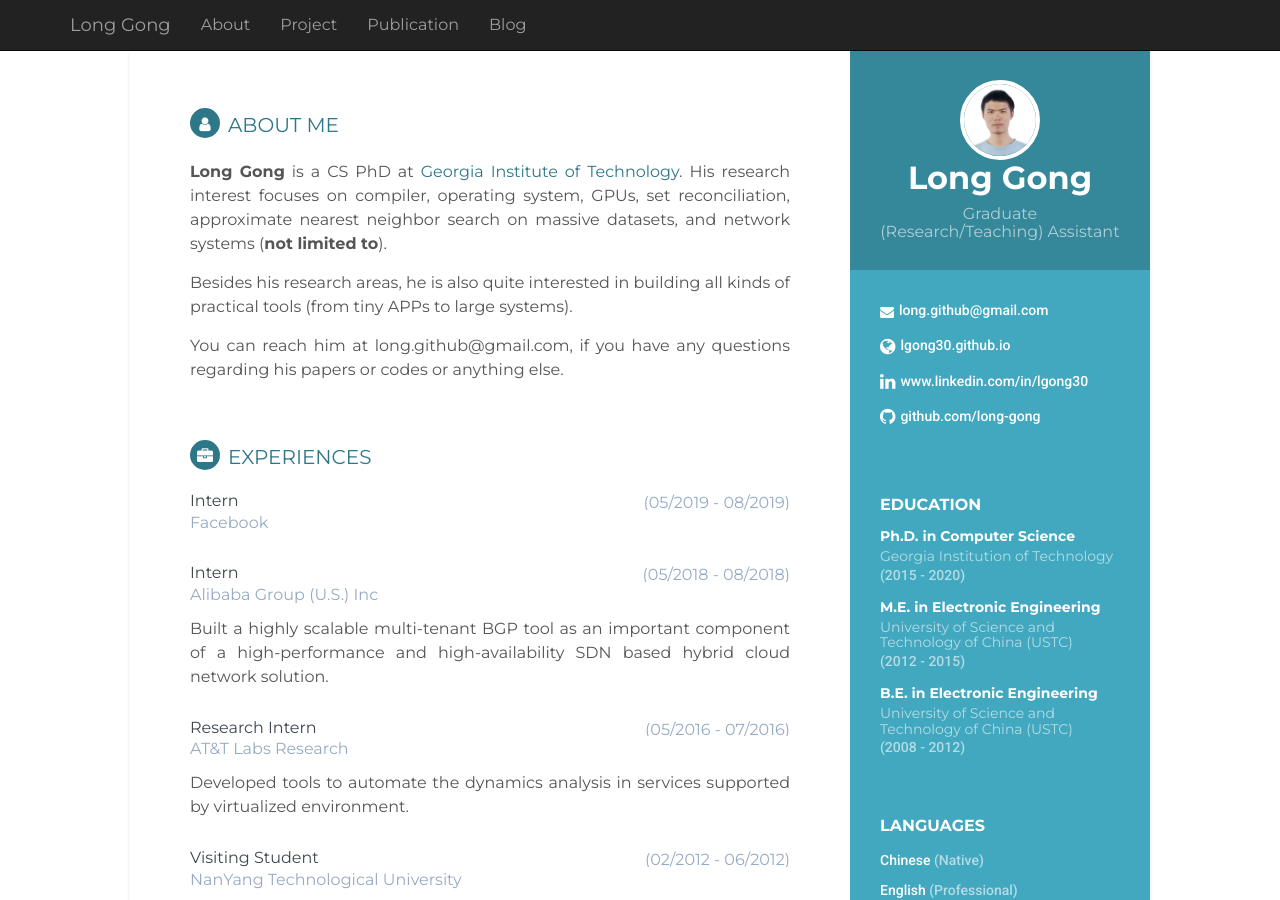
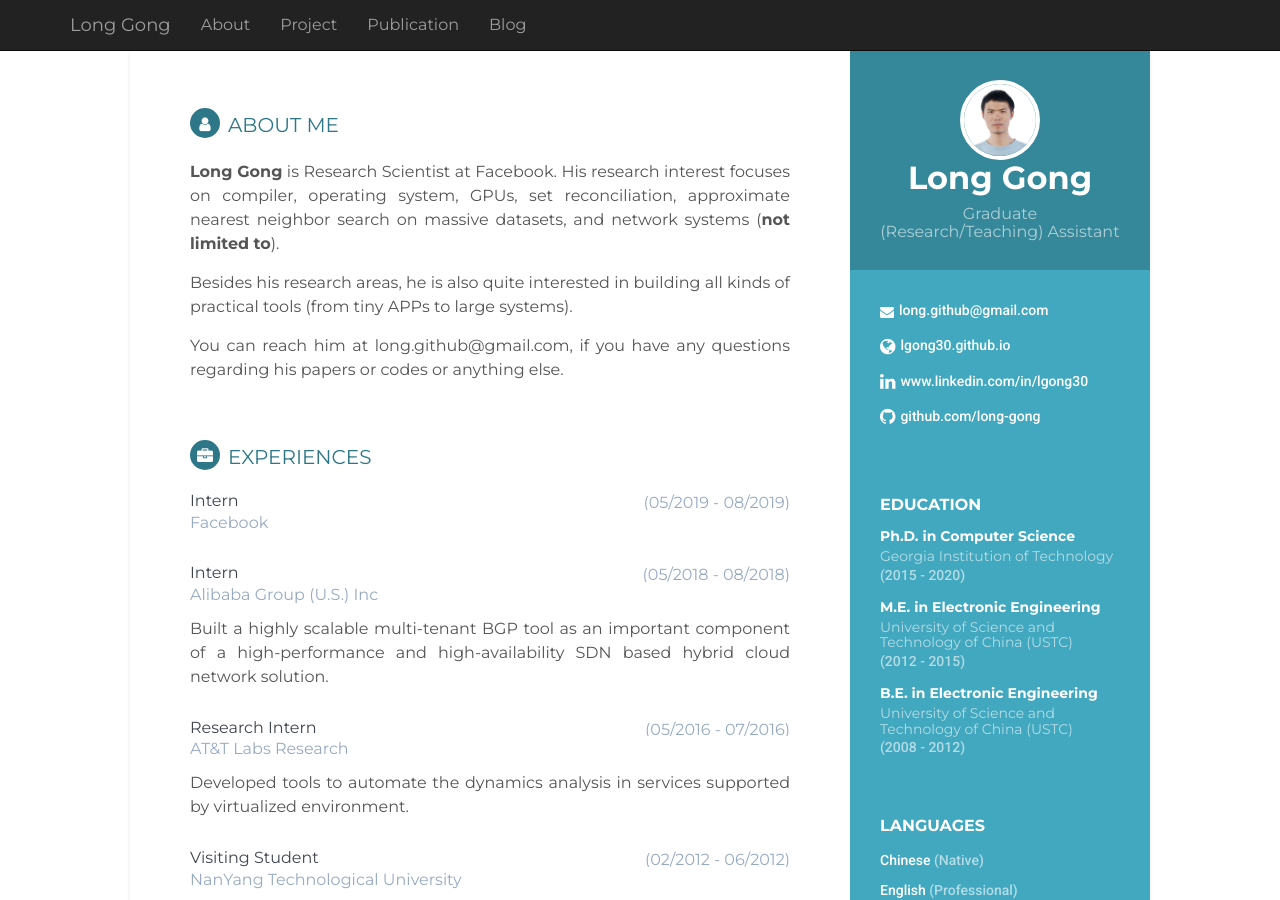
Before and after one commit to lgong30/lgong30.github.io, a Jekyll site: the page built from _pages/01_about.md, in a window 1280 px wide and 900 px high. Built offline with Jekyll 4.4.1, drawn with Linux system fonts in a browser that asks for light colours; nearby versions of some CDN libraries; comment, search, counter and statistics services are not loaded.

Commit message:
updated resume

```diff
--- a/_includes/summary.html
+++ b/_includes/summary.html
@@ -1,7 +1,7 @@
  <section class="section summary-section">
     <h2 class="section-title"><i class="fa fa-user"></i>About Me</h2>
     <div class="summary">
-        <p><B>Long Gong</B> is a CS PhD at <a href="https://gatech.edu">Georgia Institute of Technology</a>. His research interest focuses on {% for ri in site.research_interests %}{% if forloop.last == true %} and {% endif %}{{ ri }}{% if forloop.last == false %}, {% endif %}{% endfor %} (<B>not limited to</B>). </p>
+        <p><B>Long Gong</B> is Research Scientist at Facebook. His research interest focuses on {% for ri in site.research_interests %}{% if forloop.last == true %} and {% endif %}{{ ri }}{% if forloop.last == false %}, {% endif %}{% endfor %} (<B>not limited to</B>). </p>
 
         <p>Besides his research areas, he is also quite interested in building all kinds of practical tools (from tiny APPs to large systems). </p>
 
```
